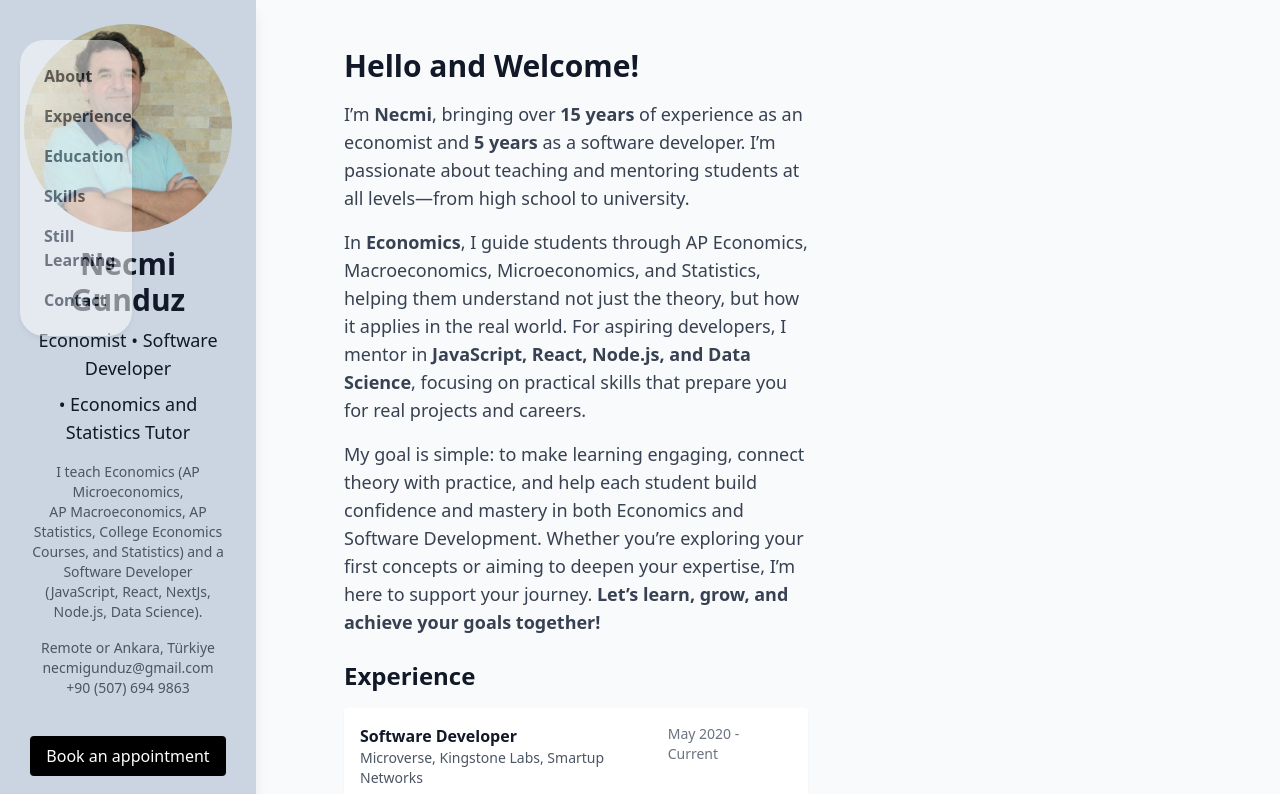
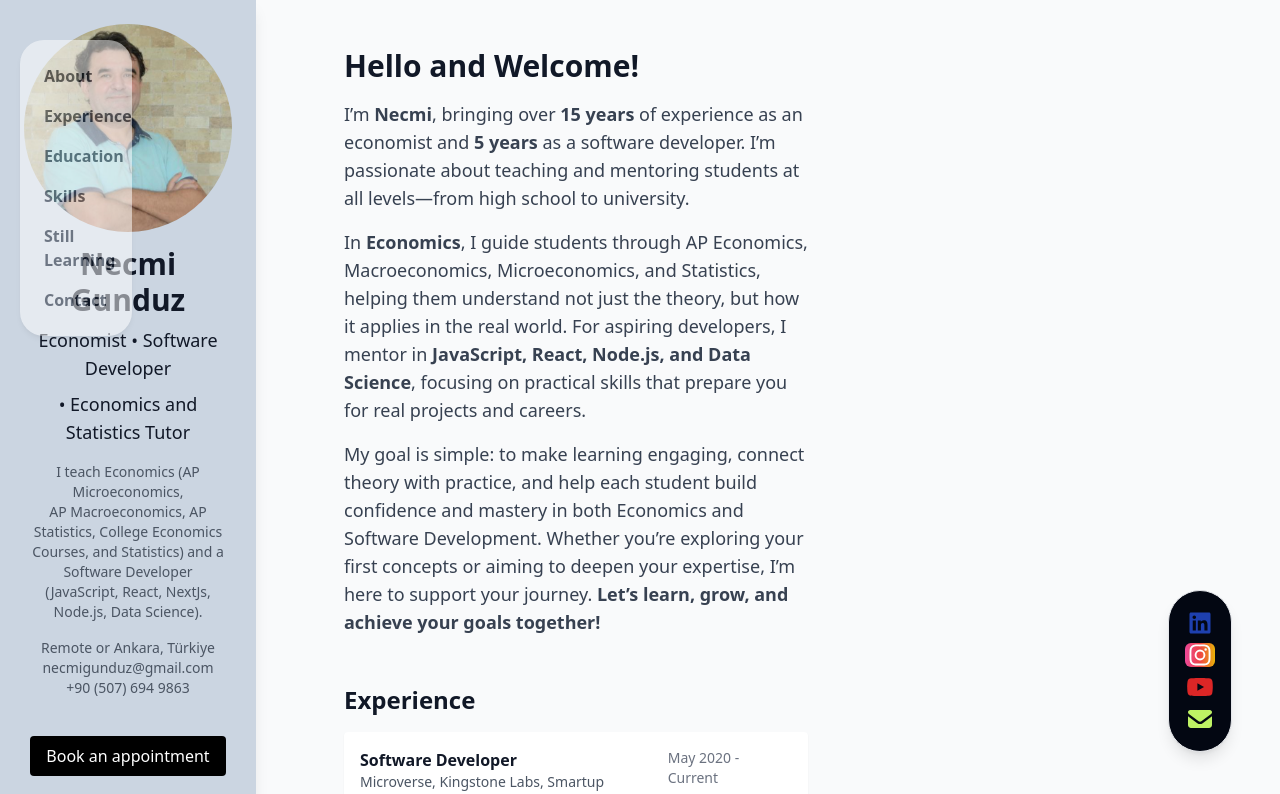
Before and after one commit to necmigunduz/necmi_portfolio, a React (Vite) app: page / in a window 1280 px wide. Shown: the top 794 px of the page. Built offline with nearby package versions, Linux system fonts and the light colour scheme.

Commit message:
add: change style more

```diff
--- a/src/App.jsx
+++ b/src/App.jsx
@@ -20,15 +20,17 @@ export default function App() {
 
 
       {/* Main content */}
-      <main className="ml-[33%] lg:ml-[25%] w-3/5 lg:w-2/5 px-6 py-12">
+      <main className="ml-[33%] lg:ml-[25%] w-3/5 lg:w-2/5 px-6 py-12 flex flex-col gap-6">
         <Header />
         <About />
         <Experience />
         <Education />
         <Skills />
         <StillLearning />
-        <Contact />
-        <Footer />
+        <div>
+          <Contact />
+          <Footer />
+        </div>
       </main>
     </div>
   )
--- a/src/components/Contact.jsx
+++ b/src/components/Contact.jsx
@@ -5,12 +5,16 @@ export default function Contact() {
     <section
       id="contact"
     >
-      <h2 className="text-2xl font-bold mb-3">
+      <h2 className="text-2xl font-bold mb-4">
         <a
           className="text-sky-500 text-3xl md:text-2xl sm:text-xl max-sm:text-lg font-semibold hover:underline"
           href="https://meetings-eu1.hubspot.com/necmi-gunduz"
         >  Book an Appointment </a>
       </h2>
+
+      <p className="text-sm mb-4 md:mb-0">
+        © {new Date().getFullYear()} Necmi Gündüz. All rights reserved.
+      </p>
     </section>
   )
 };
--- a/src/components/Footer.jsx
+++ b/src/components/Footer.jsx
@@ -1,26 +1,33 @@
 import React from "react";
 import { FontAwesomeIcon } from "@fortawesome/react-fontawesome";
-import { faLinkedin, faInstagram, faYoutube } from "@fortawesome/free-brands-svg-icons";
+import {
+  faLinkedin,
+  faInstagram,
+  faYoutube,
+} from "@fortawesome/free-brands-svg-icons";
 import { faEnvelope } from "@fortawesome/free-solid-svg-icons";
 
 function Footer() {
   return (
-    <footer className="bg-gray-800 text-gray-300 py-8 px-6 mt-20">
+    <footer className="bg-gray-950 text-gray-300 p-2 mt-20 border rounded-full fixed right-12 bottom-12 shadow-lg">
       <div className="max-w-6xl mx-auto flex flex-col md:flex-row items-center justify-between">
         {/* Copyright */}
-        <p className="text-sm mb-4 md:mb-0">
+        {/* <p className="text-sm mb-4 md:mb-0">
           © {new Date().getFullYear()} Necmi Gündüz. All rights reserved.
-        </p>
+        </p> */}
 
         {/* Social Links */}
-        <div className="flex space-x-6 max-sm:space-x-3 text-2xl">
+        <div className="flex flex-col text-center p-2 text-2xl">
           <a
             href="https://www.linkedin.com/in/necmigunduz"
             target="_blank"
             rel="noopener noreferrer"
             className="hover:text-indigo-400 transition"
           >
-            <FontAwesomeIcon icon={faLinkedin} />
+            <FontAwesomeIcon
+              icon={faLinkedin}
+              className="text-blue-800 hover:text-3xl"
+            />
           </a>
           <a
             href="https://www.instagram.com/apeconomicstutoring/"
@@ -28,7 +35,10 @@ function Footer() {
             rel="noopener noreferrer"
             className="hover:text-pink-400 transition"
           >
-            <FontAwesomeIcon icon={faInstagram} />
+            <FontAwesomeIcon
+              icon={faInstagram}
+              className="bg-gradient-to-r from-pink-500 via-red-500 to-yellow-500 text-white rounded-md hover:text-3xl"
+            />
           </a>
           <a
             href="https://www.youtube.com/@necmigunduz"
@@ -36,13 +46,19 @@ function Footer() {
             rel="noopener noreferrer"
             className="hover:text-red-500 transition"
           >
-            <FontAwesomeIcon icon={faYoutube} />
+            <FontAwesomeIcon
+              icon={faYoutube}
+              className="text-red-600 hover:text-3xl"
+            />
           </a>
           <a
             href="mailto:necmigunduz@gmail.com"
             className="hover:text-green-400 transition"
           >
-            <FontAwesomeIcon icon={faEnvelope} />
+            <FontAwesomeIcon
+              icon={faEnvelope}
+              className="text-lime-300 hover:text-3xl"
+            />
           </a>
         </div>
       </div>
```
